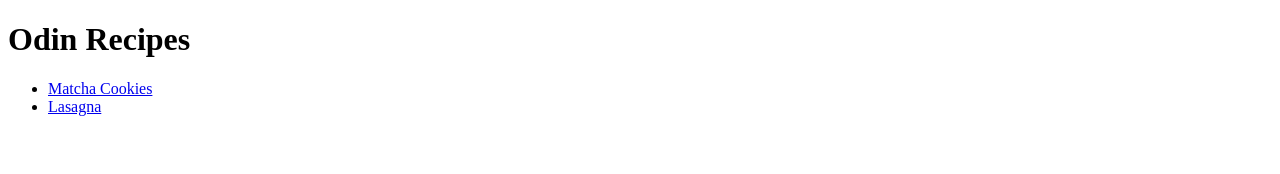
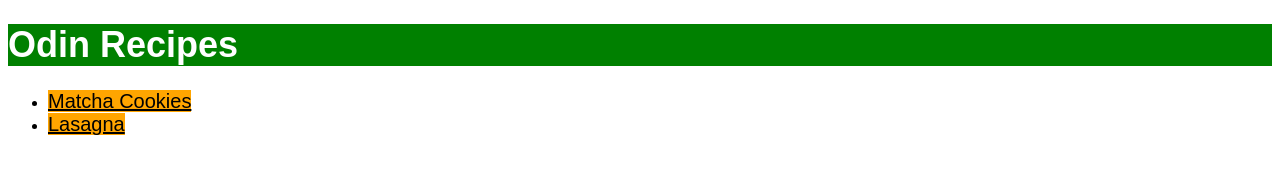
Before and after one commit to samuelwt/odin-recipes, a plain HTML site: page index.html in a window 1280 px wide. Drawn offline with Linux system fonts and the light colour scheme.

Commit message:
added style.css

```diff
--- a/index.html
+++ b/index.html
@@ -3,13 +3,14 @@
     <head>
         <meta charset="UTF-8">
         <title>Odin Recipes</title>
+        <link rel = "stylesheet" href="style.css">
     </head>
 
     <body>
-        <h1>Odin Recipes</h1>
+        <h1 class="header">Odin Recipes</h1>
         <ul>
-            <li><a href="./recipes/matcha_cookies.html">Matcha Cookies</a></li>
-            <li><a href="./recipes/lasagna.html">Lasagna</a></li>
+            <li><a class="recipe" href="./recipes/matcha_cookies.html">Matcha Cookies</a></li>
+            <li><a class="recipe" href="./recipes/lasagna.html">Lasagna</a></li>
         </ul>
     </body>
 </html>
--- /dev/null
+++ b/style.css
@@ -0,0 +1,13 @@
+.header {
+    background-color: green;
+    color: white;
+    font-size: 36px;
+    font-family: Arial, Helvetica, sans-serif;
+}
+
+.recipe {
+    background-color: orange;
+    color: black;
+    font-size: 20px;
+    font-family: Arial, Helvetica, sans-serif;
+}
```
